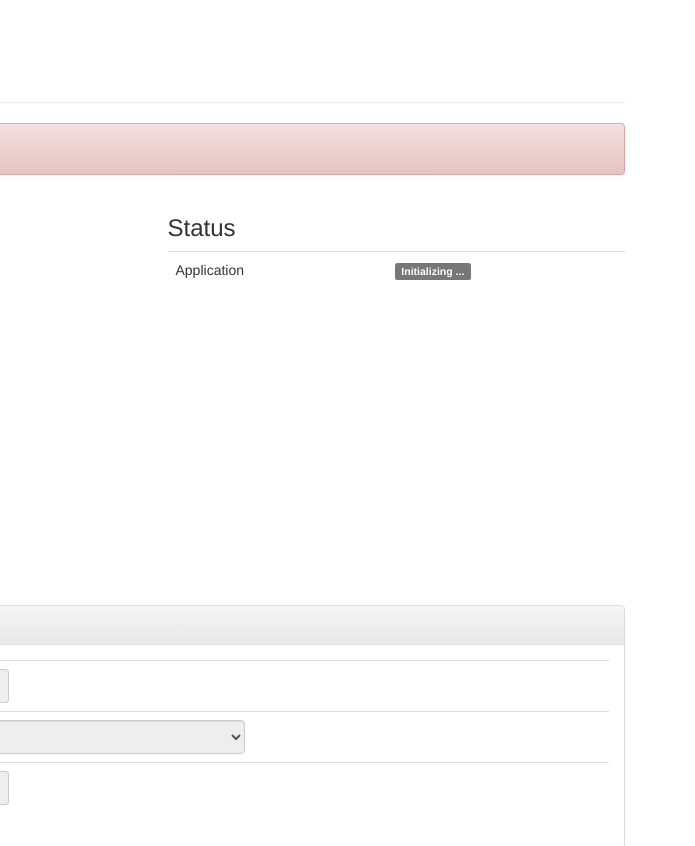
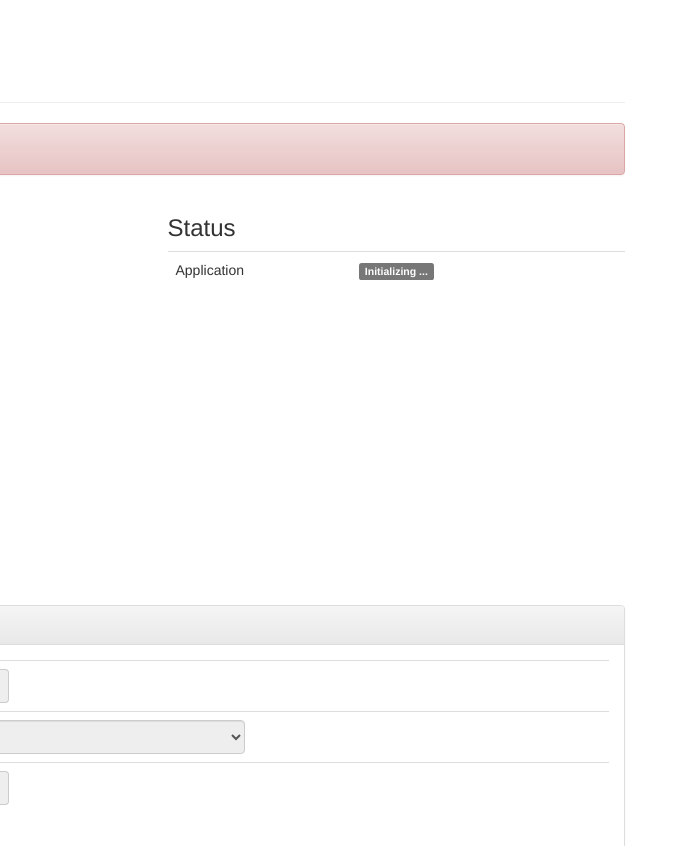
Before and after one commit to not-implemented/raspicam-timelapse, a website: page webapp/index.html in a window 1280 px wide. Shown: the top 846 px of the page, 585-1280 px from the left. Drawn offline with nearby package versions, Linux system fonts and the light colour scheme; no server answers.

Commit message:
Fixed width of status table

```diff
--- a/webapp/timelapse.css
+++ b/webapp/timelapse.css
@@ -24,3 +24,7 @@
     position: relative;
     top: 6px;
 }
+
+#status-table tr td:first-child {
+    width: 40%;
+}
```
